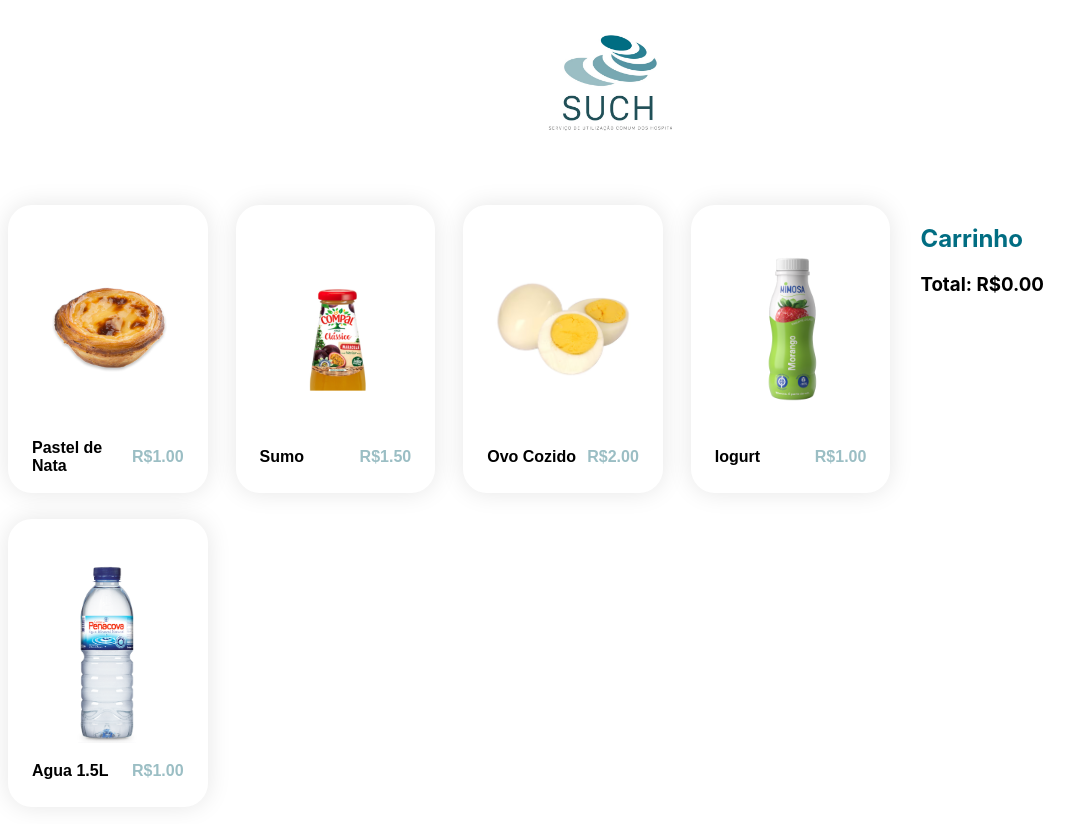
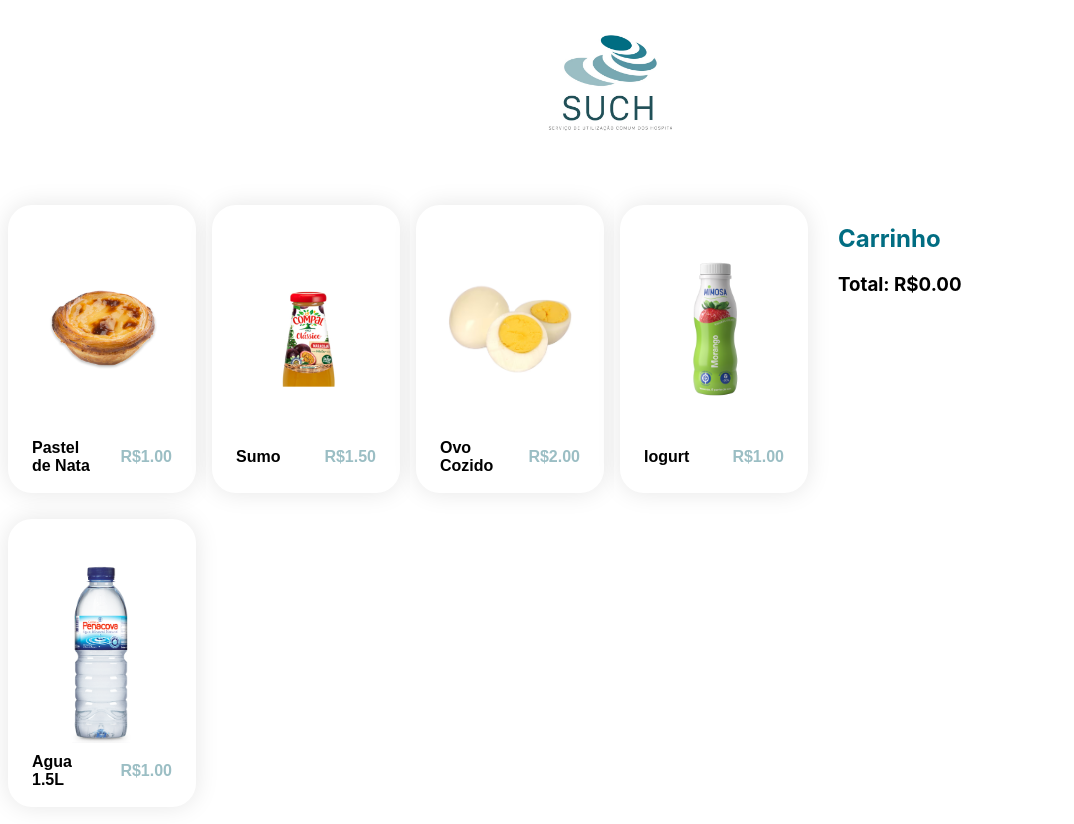
Before and after one commit to marquinhos2017/CardapioBarReact, a React (Create React App) app: page / in a window 1280 px wide. Shown: the top 824 px of the page, without its empty margins (30-1104 px from the left). Built offline with nearby package versions, Linux system fonts and the light colour scheme.

Commit message:
Ajustando tamanho

```diff
--- a/src/components/Item/styles.ts
+++ b/src/components/Item/styles.ts
@@ -38,7 +38,7 @@ height:200px;
     img{
 
 
-        width:150px;
+        width:140px;
 
         height: 200px;
         object-fit: contain;
@@ -71,7 +71,7 @@ margin-top: 16px;
 
     h3{
         text-align:left;
-        width:100px;
+        width:60px;
         font-size:16px;
         margin:0;
         color:black;
--- a/src/components/Menu/styles.ts
+++ b/src/components/Menu/styles.ts
@@ -55,7 +55,7 @@ export const ContainerItems = styled.div`
 
     @media only screen and (min-width: 768px) and (max-width: 1280px) {
         grid-row-gap: 24px;
-        grid-column-gap: 16px;
+        grid-column-gap: 4px;
 
      }
 
```
